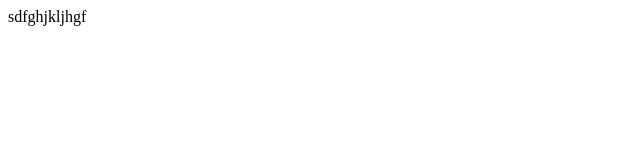
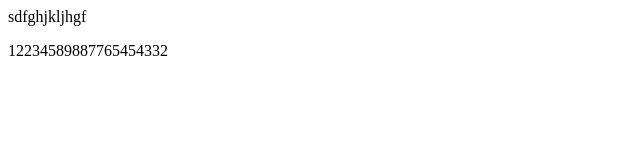
Before and after one commit to GWJguiwenjing2198/one, a plain HTML site: page index.html in a window 1280 px wide. Shown: the whole page, without its empty margins (0-640 px from the left). Drawn offline with Linux system fonts and the light colour scheme.

Commit message:
update
aaaa

```diff
--- a/index.html
+++ b/index.html
@@ -5,6 +5,8 @@
     <title>Title</title>
 </head>
 <body>
-    <div>sdfghjkljhgf</div>
+    <div>sdfghjkljhgf
+        <p>12234589887765454332</p>
+    </div>
 </body>
 </html>
```
